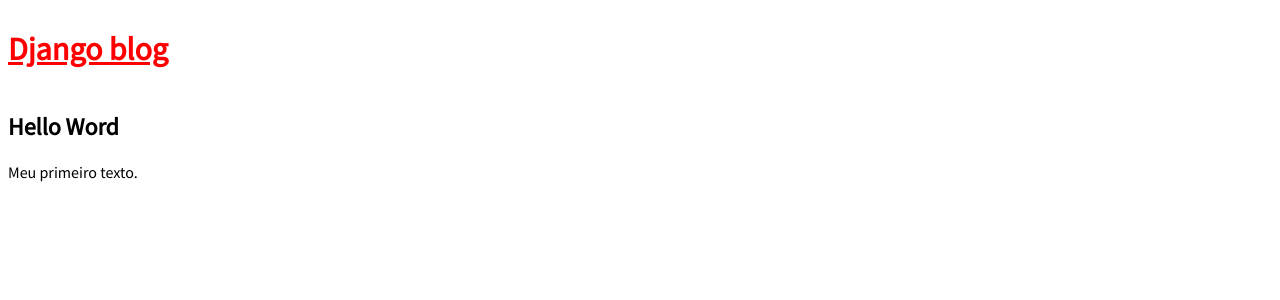
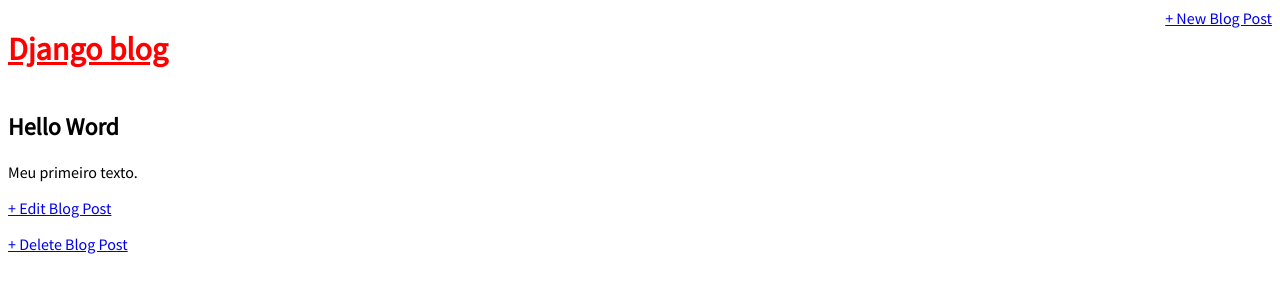
Before and after one commit to fbve68/blogapp_simples, a Django app: page /post/1/ in a window 1280 px wide. Shown: the top 300 px of the page. Run offline with Django 3.2, Linux system fonts and the light colour scheme; data comes from the database, SQL or seed files in the repository; both versions use the stored data as it was after the commit.

Commit message:
implantação do CRUD simples

```diff
--- a/blog/models.py
+++ b/blog/models.py
@@ -1,4 +1,5 @@
 from django.db import models
+from django.urls import reverse
 
 
 class Post(models.Model):
@@ -8,3 +9,6 @@
 
     def __str__(self):
         return self.title
+
+    def get_absolute_url(self): # new
+        return reverse('post_detail', args=[str(self.id)])
--- a/blog/urls.py
+++ b/blog/urls.py
@@ -1,8 +1,18 @@
 from django.urls import path
-from .views import BlogListView, BlogDetailView
+
+from .views import (
+    BlogListView,
+    BlogDetailView,
+    BlogCreateView,
+    BlogUpdateView,
+    BlogDeleteView,
+    )
 
 
 urlpatterns = [
     path('', BlogListView.as_view(), name='home'),
+    path('post/new/', BlogCreateView.as_view(), name='post_new'),
     path('post/<int:pk>/', BlogDetailView.as_view(), name='post_detail'),
+    path('post/<int:pk>/edit/',BlogUpdateView.as_view(), name='post_edit'),
+    path('post/<int:pk>/delete/', BlogDeleteView.as_view(), name='post_delete'),
 ]
--- a/blog/views.py
+++ b/blog/views.py
@@ -1,12 +1,27 @@
 from django.views.generic import ListView, DetailView
+from django.views.generic.edit import CreateView, UpdateView, DeleteView
+from django.urls import reverse_lazy
 from .models import Post
-
 
 class BlogListView(ListView):
     model = Post
     template_name = 'home.html'
 
-
-class BlogDetailView(DetailView): # new
+class BlogDetailView(DetailView):
     model = Post
     template_name = 'post_detail.html'
+
+class BlogCreateView(CreateView):
+    model = Post
+    template_name = 'post_new.html'
+    fields = '__all__'
+
+class BlogUpdateView(UpdateView):
+    model = Post
+    template_name = 'post_edit.html'
+    fields = ['title', 'body']
+
+class BlogDeleteView(DeleteView):
+    model = Post
+    template_name = 'post_delete.html'
+    success_url = reverse_lazy('home')
--- a/templates/base.html
+++ b/templates/base.html
@@ -1,3 +1,4 @@
+<!-- templates/base.html -->
 {% load static %}
 <html>
     <head>
@@ -7,11 +8,17 @@
         <link href="{% static 'css/base.css' %}" rel="stylesheet">
     </head>
     <body>
-        <header>
-            <h1><a href="{% url 'home' %}">Django blog</a></h1>
-        </header>
         <div>
+            <header>
+            <div class="nav-left">
+                <h1><a href="{% url 'home' %}">Django blog</a></h1>
+            </div>
+            <div class="nav-right">
+                <a href="{% url 'post_new' %}">+ New Blog Post</a>
+            </div>
+            </header>
             {% block content %}
+            <!-- aqui entra outros arquivos html -->
             {% endblock content %}
         </div>
     </body>
--- a/templates/post_detail.html
+++ b/templates/post_detail.html
@@ -7,4 +7,7 @@
         <h2>{{ post.title }}</h2>
         <p>{{ post.body }}</p>
     </div>
+
+    <p><a href="{% url 'post_edit' post.pk %}">+ Edit Blog Post</a></p>
+    <p><a href="{% url 'post_delete' post.pk %}">+ Delete Blog Post</a></p>
 {% endblock content %}
```
Also changed, not shown: blog/tests.py (+25 -0 lines), templates/post_delete.html (added, +15 -0 lines), templates/post_edit.html (added, +12 -0 lines), templates/post_new.html (added, +12 -0 lines), db.sqlite3.
